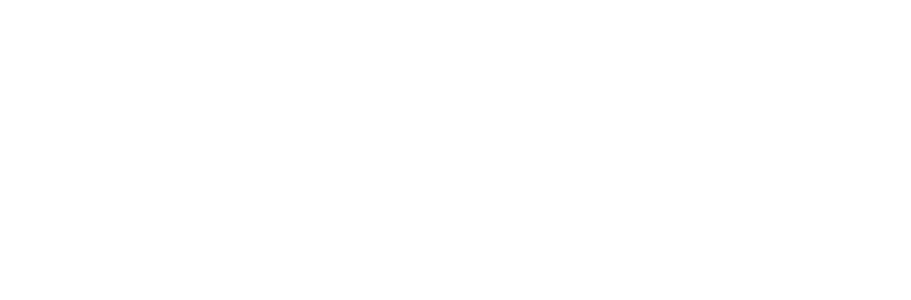
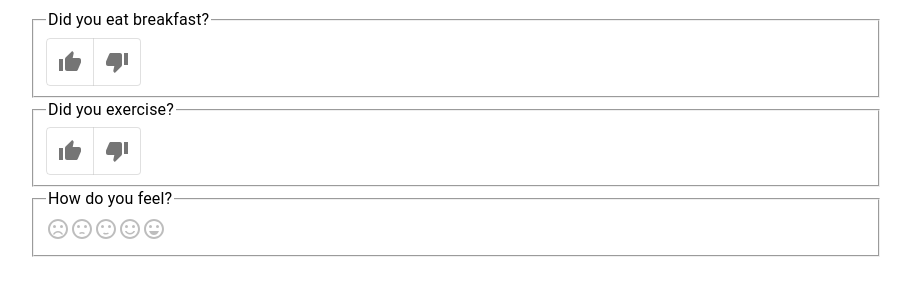
Before and after one commit to natearn/mood-journal, a React (Create React App) app: page /survey/1 in a window 1280 px wide. Shown: the top 300 px of the page, without its empty margins (184-1095 px from the left). Built offline with nearby package versions, Linux system fonts and the light colour scheme.

Commit message:
Add a YesNo field to the Survey page

```diff
--- /dev/null
+++ b/src/components/YesNo.tsx
@@ -0,0 +1,30 @@
+import React, { useState } from 'react'
+import Typography from '@mui/material/Typography'
+import ToggleButtonGroup from '@mui/material/ToggleButtonGroup'
+import ToggleButton from '@mui/material/ToggleButton'
+import ThumbUpIcon from '@mui/icons-material/ThumbUp'
+import ThumbDownIcon from '@mui/icons-material/ThumbDown'
+
+const YesNo = ({ ask }: { ask: string }) => {
+  const [answer,setAnswer] = useState<Boolean | null>(null)
+  return (
+    <fieldset>
+      <Typography component="legend">{ask}</Typography>
+      <ToggleButtonGroup
+        value={answer}
+        onChange={(event,value) => setAnswer(value)}
+        exclusive
+        aria-label="yes or no"
+      >
+        <ToggleButton value={true} aria-label="yes">
+          <ThumbUpIcon />
+        </ToggleButton>
+        <ToggleButton value={false} aria-label="no">
+          <ThumbDownIcon />
+        </ToggleButton>
+      </ToggleButtonGroup>
+    </fieldset>
+  )
+}
+
+export default YesNo
--- a/src/pages/Survey.tsx
+++ b/src/pages/Survey.tsx
@@ -1,17 +1,37 @@
 import React from 'react'
 import { RouteComponentProps } from '@reach/router'
 import Container from '@mui/material/Container'
+
 import MoodRating from 'components/MoodRating'
+import YesNo from 'components/YesNo'
 
-import { useSurvey } from 'queries/useSurvey'
+import * as db from 'database'
+const defaultSurvey = {
+  questions: [
+    { kind: db.QuestionType.YesNo, ask: "Did you eat breakfast?" },
+    { kind: db.QuestionType.YesNo, ask: "Did you exercise?" },
+    { kind: db.QuestionType.Mood, ask: "How do you feel?" },
+  ],
+}
+
+const Field = ({ question } : { question: db.Question }) => {
+  switch (question.kind) {
+    case db.QuestionType.YesNo:
+      return <YesNo ask={question.ask} key={question.ask} />
+    case db.QuestionType.Mood:
+      return <MoodRating ask={question.ask} key={question.ask} />
+    default:
+      return null
+  }
+}
 
 const Survey = (props: RouteComponentProps) => {
-  const { data: survey } = useSurvey()
+  const survey = defaultSurvey;
   return (
     <Container maxWidth="md">
       <form>
         {survey?.questions.map((q) => (
-          <MoodRating ask={q} key={q} />
+          <Field question={q} />
         ))}
       </form>
     </Container>
```
